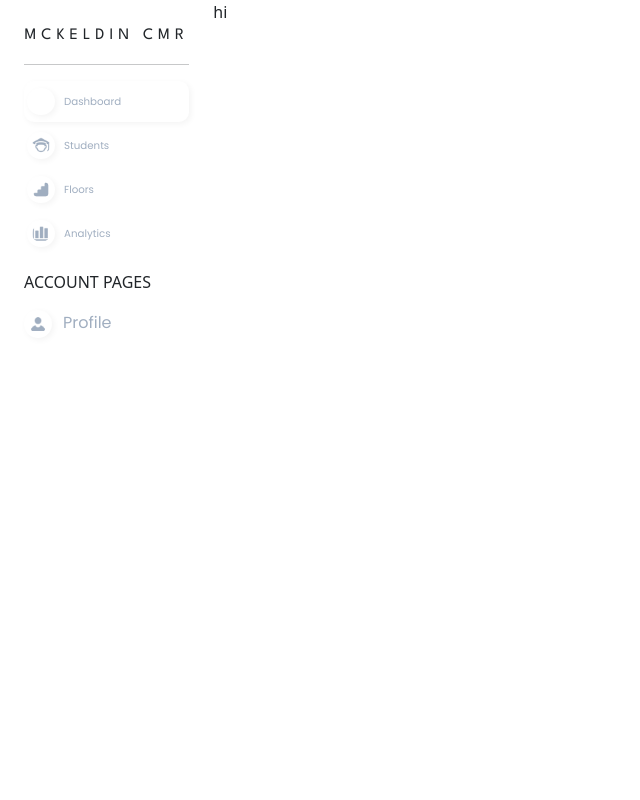
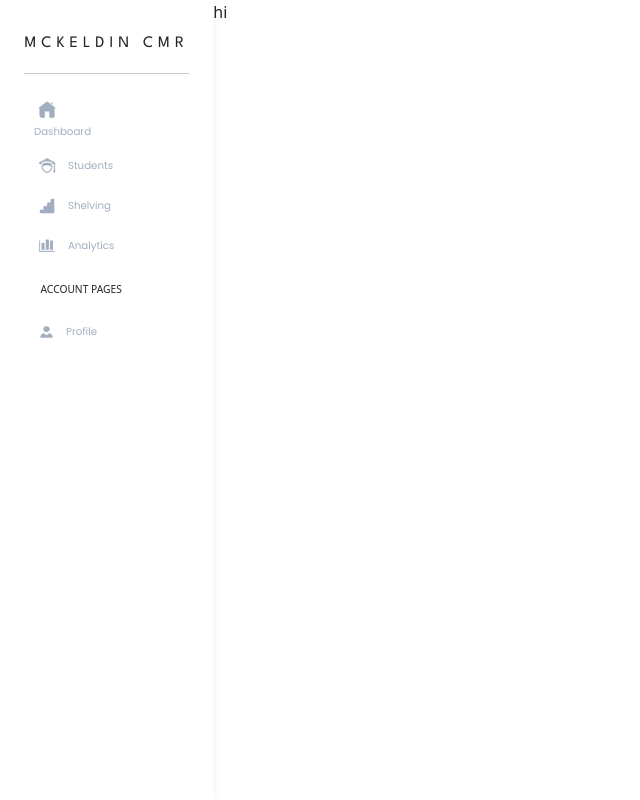
Before and after one commit to eliechoi2/Oogway-System, a Flask app: page / in a window 1280 px wide. Shown: the whole page, without its empty margins (0-640 px from the left). Run offline with Flask 3, Linux system fonts and the light colour scheme.

Commit message:
Admin side navbar styling and uploading new icons

```diff
--- a/static/css/admin.css
+++ b/static/css/admin.css
@@ -6,48 +6,97 @@ div#navbar {
 #title {
     font-family: 'League Spartan';
     letter-spacing: 5px;
+    margin-top: 5%;
+    margin-bottom: 10%;
 }
 
 .navbar-ul {
     list-style: none;
     font-family: 'Poppins';
     padding: 0;
+}
 
 a {
     color: #A0AEC0;
     text-decoration: none;
+    vertical-align: middle;
 }
 
-a:hover {
-    color: black;
+.navbar-li:hover {
+    background-color: white;
+    border-radius: 10px;
+    box-shadow: 2px 2px 6px rgb(244, 244, 244);
+    transition: .5s;
+    .navbar-item{
+        color: black;
+        transition: .5s;
+    }
+    a.nav-link.sub:hover {
+        color: black;
+    }
+    .image-container img {
+        transition: .5s;
+        background-color: #00FFD1;
+    }
+    img.front {
+        display: none;
+        transition: .5s;
+    }
+    img.back {
+        display: inline-block;
+        transition: .5s;
+    }
 }
 
-.navbar-li {
+img.back {
+    display: none;
+    transition: .5s;
+}
+
+img.front, img.back{
+    width: 30%;
+    height: auto;
+    padding: 5%;
+    border-radius: 10px;
+    margin-right: 5%;
+    vertical-align: middle;
+}
+
+img.front {
+    display: inline-block;
+}
+
+.image-container{
+    display: inline-block;
     margin-top: 2%;
     margin-bottom: 2%;
-    padding-top: 4%;
-    padding-bottom: 4%;
-    padding-left: 2%;
+    padding-top: 2%;
+    padding-bottom: 2%;
+    padding-left: 6%;
+    padding-right: 40%;
     font-size: .8vw;
 }
 
-.navbar-li.active {
-    background-color: white;
-    color: white;
-    border-radius: 10px;
-    box-shadow: 2px 2px 6px rgb(244, 244, 244);
+div#navbar {
+    box-shadow: 2px 0px 10px rgb(244, 244, 244);
 }
 
-.navbar-icon {
-    border-radius: 15px;
-    padding: 3%;
-    width: 17%;
-    height: auto;
-    margin-right: 4%;
-    background-color: white;
-    box-shadow: 2px 2px 6px rgb(244, 244, 244);
+.account-pages {
+    font-weight: 500;
+    font-size: .8vw;
+    margin-left: 10%;
+    margin-top: 5%;
 }
 
-div#navbar {
-    box-shadow: 50px 0px 6px rgb(244, 244, 244);
+.navbar-item {
+    display: inline-block;
+    vertical-align: middle;
+    margin: 0;
+    color: #A0AEC0;
 }
+
+a.nav-link.sub {
+    font-size: .8vw;
+    color: #A0AEC0;
+    margin-left: 10%;
+}
--- /dev/null
+++ b/static/js/script.js
@@ -0,0 +1,3 @@
+function openSubMenu() {
+    document.getElementById("floors").style.color = "red";
+}
--- a/template/admin-navbar-base.html
+++ b/template/admin-navbar-base.html
@@ -15,27 +15,63 @@
         <hr>
         <ul class="navbar-ul">
             <li class="navbar-li active">
-                <img class="navbar-icon" src="static\images\home-white.png" alt="">
-                <a href="">Dashboard</a>
+                <a href="" class="image-container">
+                    <img class="front" src="static\images\home-gray.png"alt="First Image">
+                    <img class="back" src="static\images\home-white.png" alt="Second Image">
+                    <p class="navbar-item">Dashboard</p>
+                </a>
+                <!-- <a href="">Dashboard</a> -->
             </li>
             <li class="navbar-li">
-                <img class="navbar-icon" src="static\images\student-gray.png" alt="">
-                <a href="">Students</a>
+                <a class="image-container" href="">
+                    <img class="front" src="static\images\student-gray.png"alt="First Image">
+                    <img class="back" src="static\images\student-white.png" alt="Second Image">
+                    <p class="navbar-item">Students</p>
+                </a>
             </li>
             <li class="navbar-li">
-                <img class="navbar-icon" src="static\images\floor-gray.png" alt="">
-                <a href="">Floors</a>
+                <a href="#submenu2" data-bs-toggle="collapse" class="image-container">
+                    <img class="front" src="static\images\floor-gray.png"alt="First Image">
+                    <img class="back" src="static\images\floor-white.png" alt="Second Image">
+                    <p class="navbar-item">Shelving</p>
+                </a>
+                <ul class="collapse nav flex-column" id="submenu2" data-bs-parent="#menu">
+                    <li class="w-100 mb-3">
+                        <a href="#" class="nav-link sub">3rd Floor</a>
+                    </li>
+                    <li class="w-100 mb-3">
+                        <a href="#" class="nav-link sub">5th Floor</a>
+                    </li>
+                    <li class="w-100 mb-3">
+                        <a href="#" class="nav-link sub">6th Floor</a>
+                    </li>
+                    <li class="w-100 mb-3">
+                        <a href="#" class="nav-link sub">7th Floor</a>
+                    </li>
+                    <li class="w-100 mb-3">
+                        <a href="#" class="nav-link sub">Others SR</a>
+                    </li>
+                    <li class="w-100 mb-3">
+                        <a href="#" class="nav-link sub">Stacks PS Center</a>
+                    </li>
+                </ul>
             </li>
             <li class="navbar-li">
-                <img class="navbar-icon" src="static\images\analytics-gray.png" alt="">
-                <a href="">Analytics</a>
+                <a class="image-container" href="">
+                    <img class="front" src="static\images\analytics-gray.png"alt="First Image">
+                    <img class="back" src="static\images\analytics-white.png" alt="Second Image">
+                    <p class="navbar-item">Analytics</p>
+                </a>
             </li>
         </ul>
-        <p>ACCOUNT PAGES</p>
+        <p class="account-pages">ACCOUNT PAGES</p>
         <ul class="navbar-ul">
-            <li>
-                <img class="navbar-icon" src="statiC\images\profile-gray.png" alt="">
-                <a href="">Profile</a>
+            <li class="navbar-li">
+                <a class="image-container" href="">
+                    <img class="front" src="static\images\profile-gray.png"alt="First Image">
+                    <img class="back" src="static\images\profile-white.png" alt="Second Image">
+                    <p class="navbar-item">Profile</p>
+                </a>
             </li>
         </ul>
     </div>
@@ -44,6 +80,7 @@
         {%block page_content%}
         {%endblock%}
     </div>
+    <script src="static\js\script.js"></script>
     <script src="https://cdn.jsdelivr.net/npm/bootstrap@5.0.2/dist/js/bootstrap.bundle.min.js" integrity="sha384-MrcW6ZMFYlzcLA8Nl+NtUVF0sA7MsXsP1UyJoMp4YLEuNSfAP+JcXn/tWtIaxVXM" crossorigin="anonymous"></script>
 </body>
 </html>
```
Also changed, not shown: static/images/analytics-gray.png, static/images/analytics-white.png, static/images/floor-gray.png, static/images/floor-white.png, static/images/home-gray.png, static/images/home-white.png, static/images/profile-gray.png, static/images/profile-white.png, static/images/student-gray.png, static/images/student-white.png.
